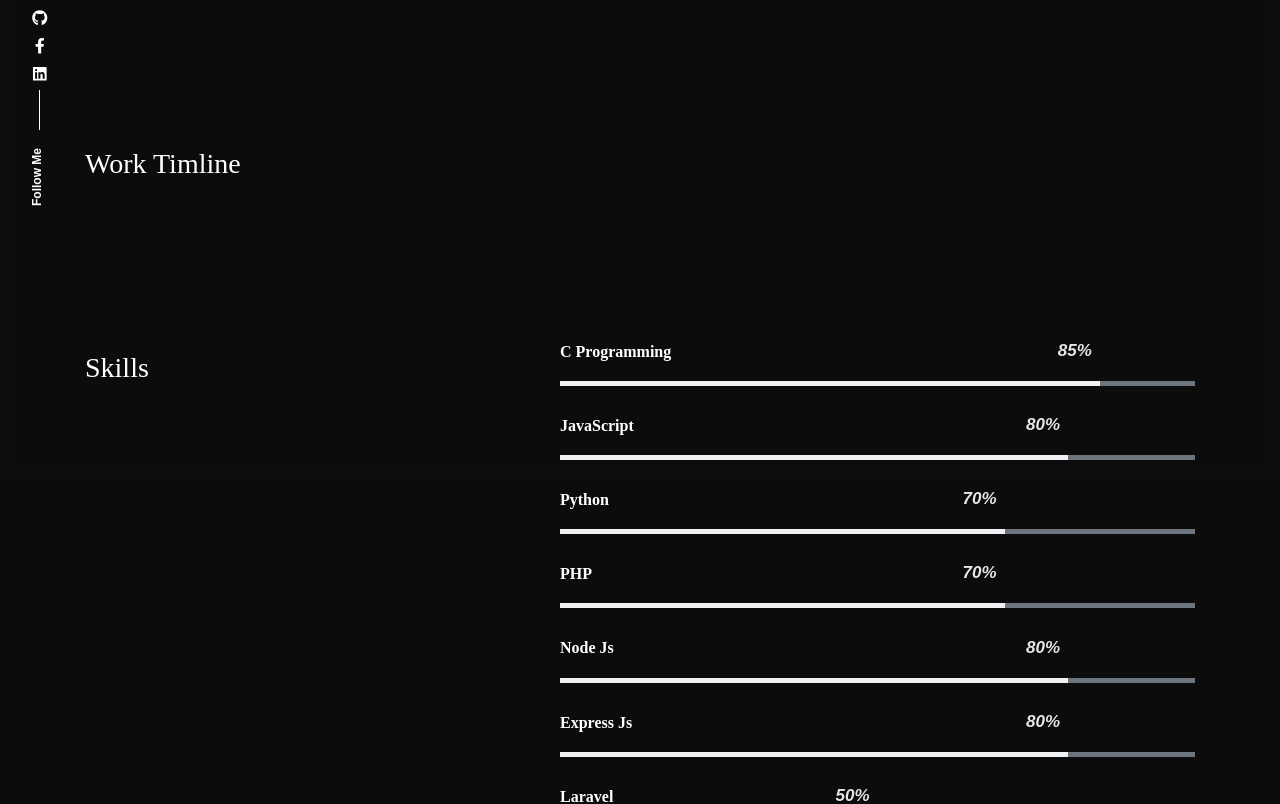
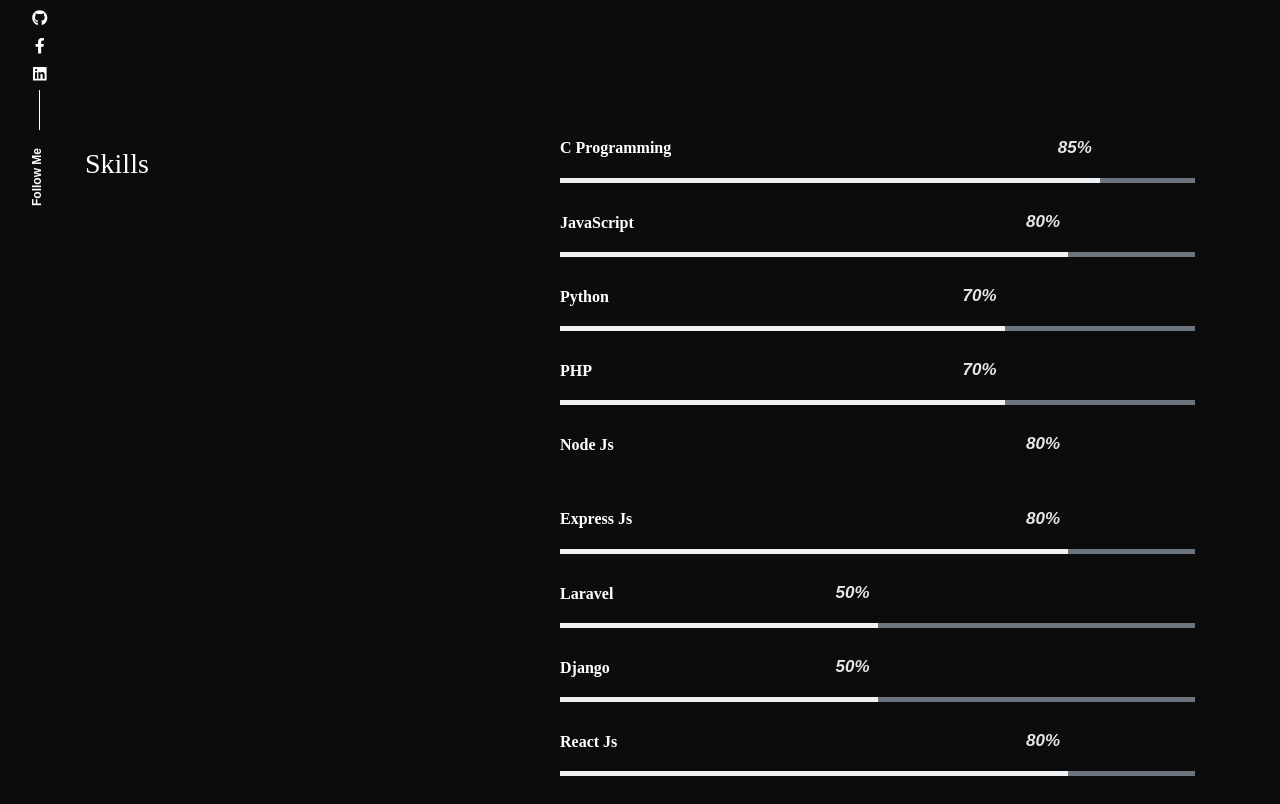
Before and after one commit to arfin-foysal/arfin-foysal-portfolio, a React (Create React App) app: page /about in a window 1280 px wide. Shown: the part 320-1124 px from the top of the page. Built offline with nearby package versions, Linux system fonts and the light colour scheme.

Commit message:
last up complite

```diff
--- a/src/content_option.js
+++ b/src/content_option.js
@@ -69,7 +69,7 @@
         value: 50,
     },
     {
-        name: "Djano",
+        name: "Django",
         value: 50,
     },
 
--- a/src/pages/about/index.js
+++ b/src/pages/about/index.js
@@ -35,7 +35,7 @@
             </div>
           </Col>
         </Row>
-        <Row className=" sec_sp">
+        {/* <Row className=" sec_sp">
           <Col lg="5">
             <h3 className="color_sec py-4">Work Timline</h3>
           </Col>
@@ -54,7 +54,7 @@
               </tbody>
             </table>
           </Col>
-        </Row>
+        </Row> */}
         <Row className="sec_sp">
           <Col lg="5">
             <h3 className="color_sec py-4">Skills</h3>
--- a/src/pages/home/index.js
+++ b/src/pages/home/index.js
@@ -9,7 +9,7 @@
 export const Home = () => {
   return (
     <HelmetProvider>
-      <section id="home" className="home pl-4">
+      <section id="home" className="home">
         <Helmet>
           <meta charSet="utf-8" />
           <title> {meta.title}</title>
```
Also changed, not shown: 1 other file (tests, documents, lock files or other folders).
